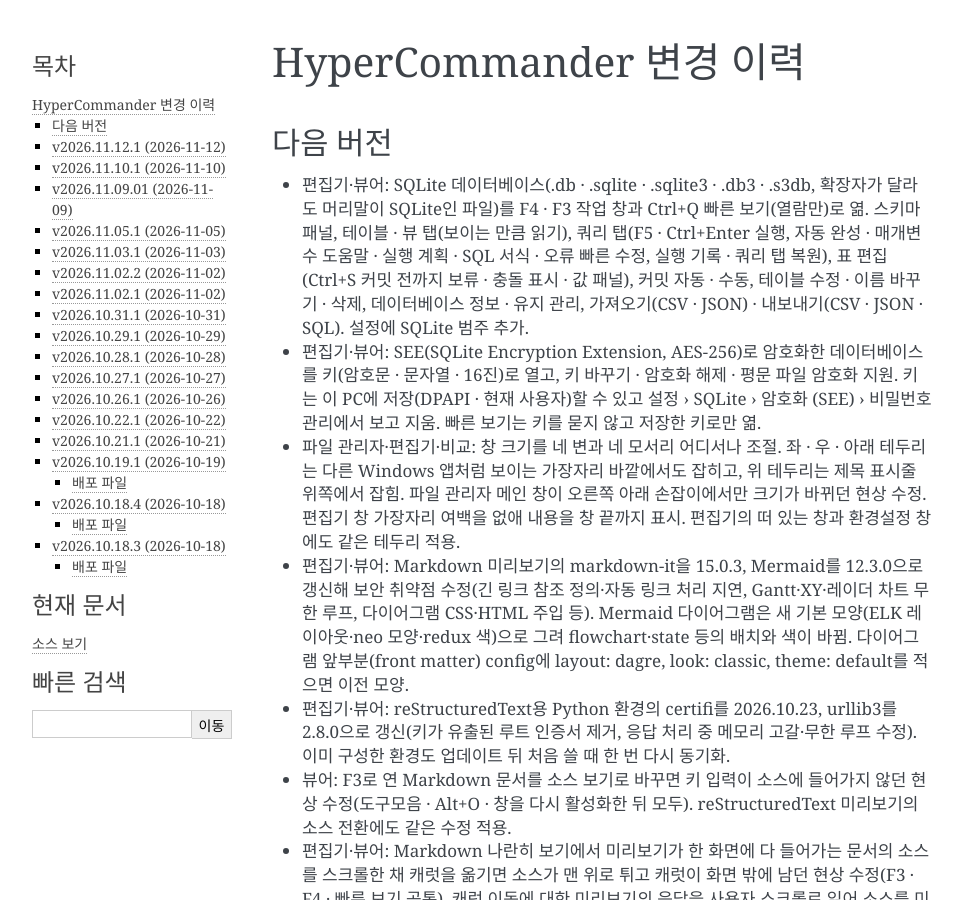
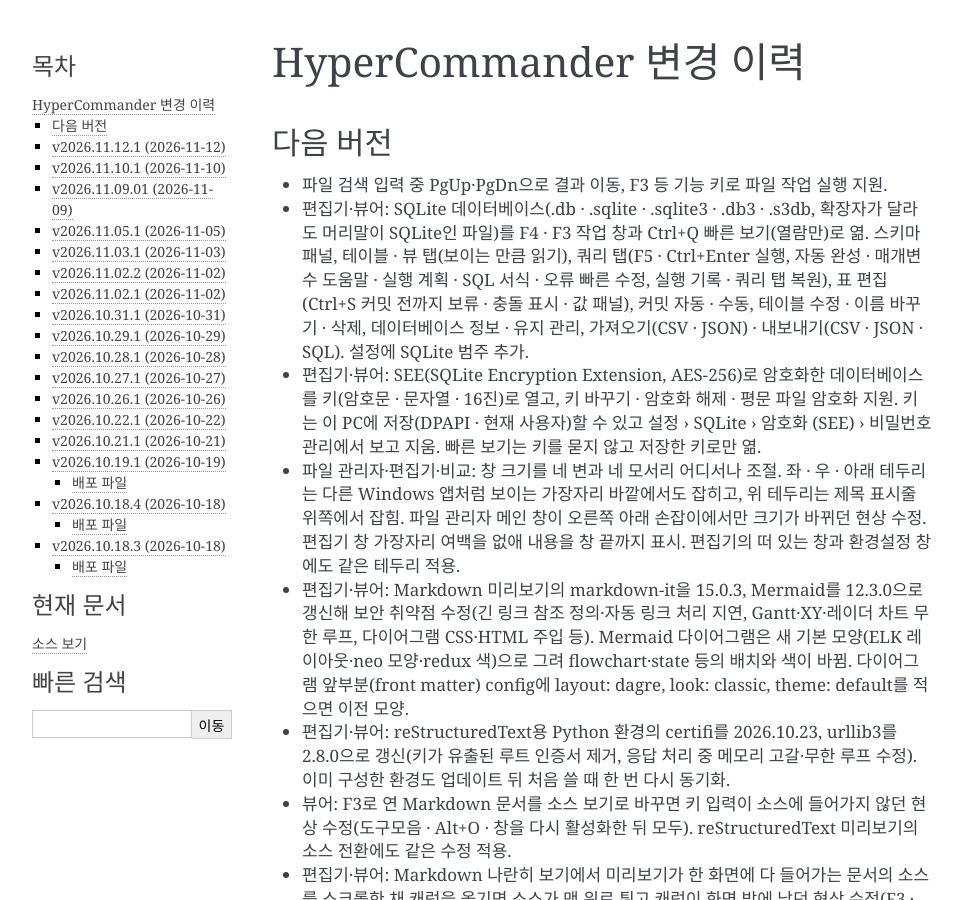
Before and after one commit to jgh0721/hyperCommander, a Sphinx documentation site: the page built from documentation/source/history.rst, in a window 1280 px wide and 900 px high. Shown: the whole window, without its empty margins (148-1109 px from the left). Built offline with Sphinx 7.4.7, drawn with Linux system fonts in a browser that asks for light colours.

Commit message:
UI : [search] 검색 입력 중 페이지 이동과 기능 키 전달을 수정한다

```diff
--- a/documentation/source/history.rst
+++ b/documentation/source/history.rst
@@ -6,6 +6,8 @@ HyperCommander 변경 이력
 
 다음 버전
 ----------------------------------------
+
+* 파일 검색 입력 중 PgUp·PgDn으로 결과 이동, F3 등 기능 키로 파일 작업 실행 지원.
 
 * 편집기·뷰어: SQLite 데이터베이스(.db · .sqlite · .sqlite3 · .db3 · .s3db, 확장자가 달라도 머리말이 SQLite인 파일)를 F4 · F3 작업 창과 Ctrl+Q 빠른 보기(열람만)로 엶. 스키마 패널, 테이블 · 뷰 탭(보이는 만큼 읽기), 쿼리 탭(F5 · Ctrl+Enter 실행, 자동 완성 · 매개변수 도움말 · 실행 계획 · SQL 서식 · 오류 빠른 수정, 실행 기록 · 쿼리 탭 복원), 표 편집(Ctrl+S 커밋 전까지 보류 · 충돌 표시 · 값 패널), 커밋 자동 · 수동, 테이블 수정 · 이름 바꾸기 · 삭제, 데이터베이스 정보 · 유지 관리, 가져오기(CSV · JSON) · 내보내기(CSV · JSON · SQL). 설정에 SQLite 범주 추가.
 
```
Also changed, not shown: 1 other file.
